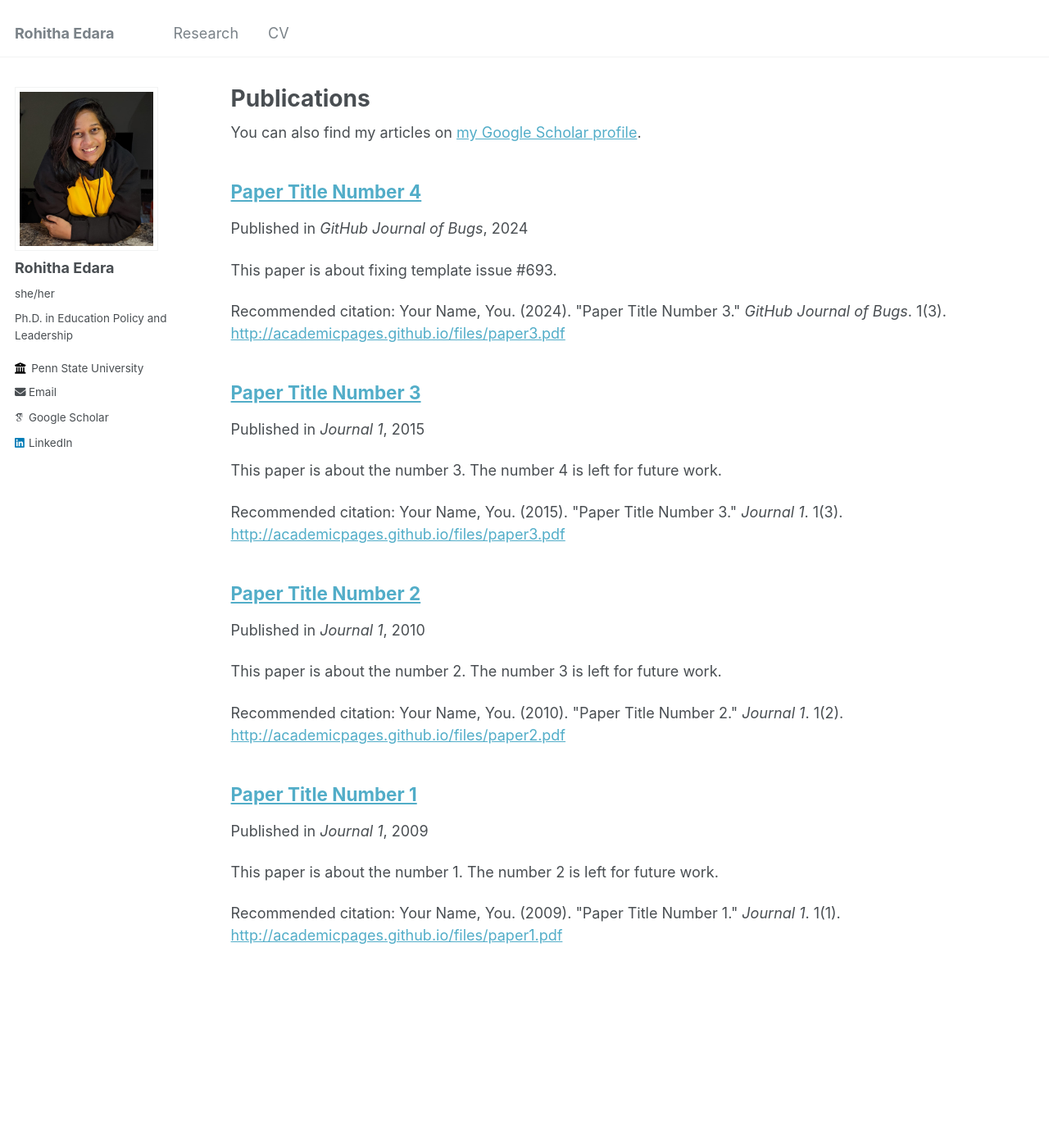
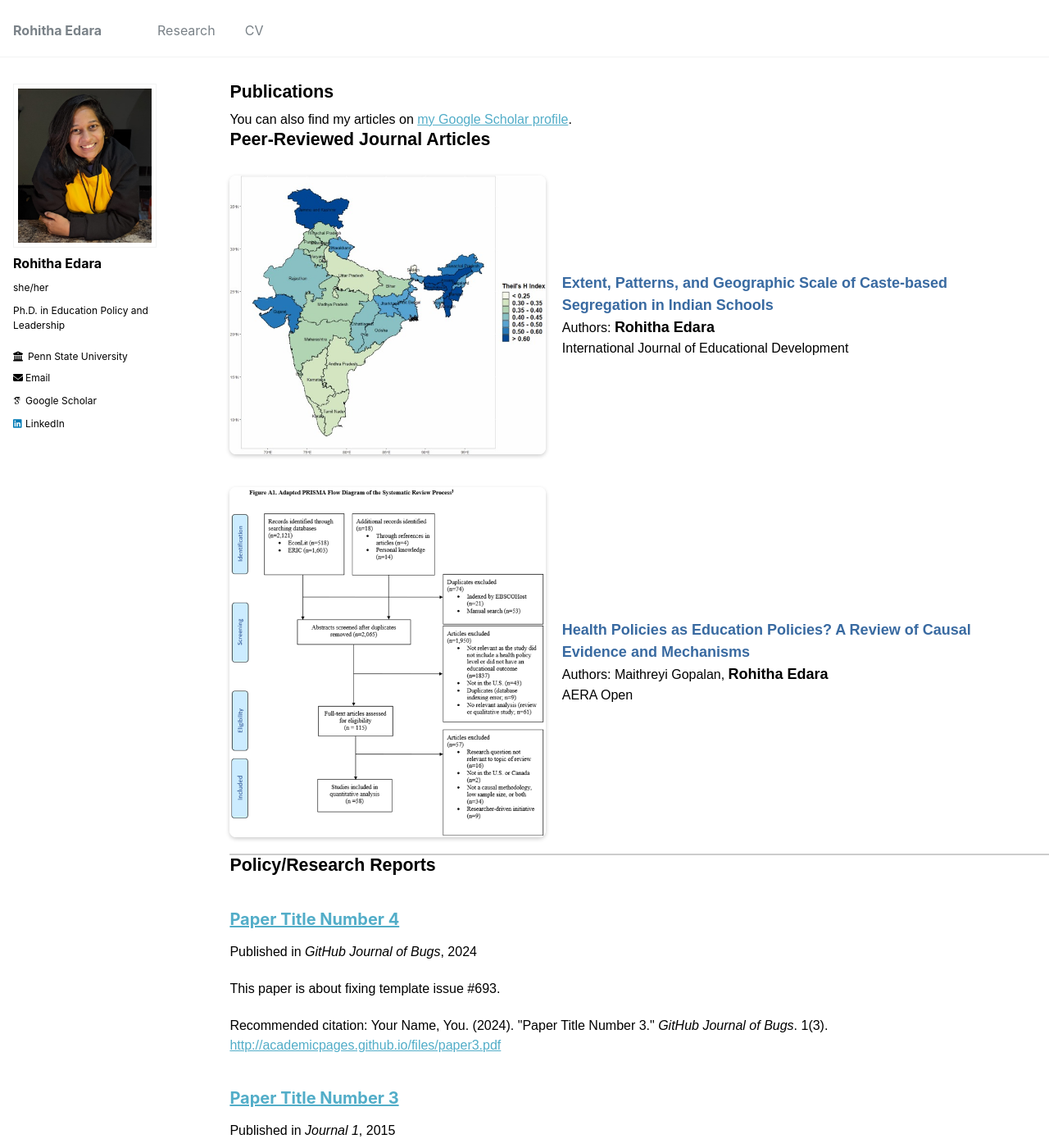
Before and after one commit to rohitha-edara/rohitha-edara.github.io, a Jekyll site: the page built from _pages/publications.md, in a window 1280 px wide and 1400 px high. Shown: the whole window at 82% size. Built offline with Jekyll 4.4.1, drawn with Linux system fonts in a browser that asks for light colours; some web fonts are replaced.

Commit message:
Update publications.md

```diff
--- a/_pages/publications.md
+++ b/_pages/publications.md
@@ -6,7 +6,117 @@ author_profile: true
 ---
 
 {% if site.author.googlescholar %}
-  <div class="wordwrap">You can also find my articles on <a href="{{site.author.googlescholar}}">my Google Scholar profile</a>.</div>
+  <div class="wordwrap">You can also find my articles on <a href="[{{site.author.googlescholar}}](https://scholar.google.com/citations?user=tnZI-hYAAAAJ&hl=en&oi=ao)">my Google Scholar profile</a>.</div>
+
+<html lang="en">
+<head>
+<meta charset="UTF-8">
+<meta name="viewport" content="width=device-width, initial-scale=1.0">
+<title>Publications</title>
+
+  <style>
+   body {
+  	font-family: 'Questrial', sans-serif;
+  	color: #000000;
+  	font-size: 12.0pt;
+	}
+
+    .container {
+    display: flex;
+    margin-bottom: 20px; /* Add margin between containers */
+  }
+
+  .content {
+    max-width: 1000px; /* Adjust the maximum width as needed */
+    display: flex;
+    align-items: center; /* Center align items vertically */
+    margin-top: 20px; /* Add space between each item */
+  }
+
+  .image {
+    flex: 2; /* Make the image container flexible */
+    margin-right: 20px; /* Add space between image and text */
+    text-align: center; /* Center align image */
+    order: -1; /* Set the order of the image container to be first */
+  }
+
+    .image img {
+    max-width: 100%;
+    height: auto; /* Maintain aspect ratio */
+    border-radius: 8px; /* Add border radius for rounded corners */
+    box-shadow: 0px 2px 5px rgba(0, 0, 0, 0.2); /* Add box shadow for image */
+  }
+
+  .text {
+    flex: 3; /* Make the text container wider */
+  }
+
+  .text strong {
+    font-size: 18px; /* Increase font size for strong text */
+  }
+
+  .text p {
+    font-size: 16px; /* Increase font size for paragraph text */
+    line-height: 1.5; /* Adjust line height for better readability */
+    margin-top: 5px; /* Add margin at the top of paragraphs */
+  }
+
+  .text a {
+    color: #396AA1; /* Change link color */
+    text-decoration: none; /* Remove default underline */
+    font-weight: bold; /* Make links bold */
+    margin-right: 10px; /* Add margin between links */
+  }
+
+  hr {
+    border: none;
+    border-top: 2px solid #ccc; /* Change horizontal line color */
+    margin: 20px 0; /* Add margin for spacing */
+  }
+
+	h1 {
+  	color: #000000;
+  	font-family: 'Questrial', sans-serif;
+  	font-size: 16.0pt;
+	}
+</style>
+</head>
+
+<h1>Peer-Reviewed Journal Articles</h1>
+<div class="container">
+  <div class="content">
+    <!-- Image container -->
+    <div class="image">
+      <img src="/images/India-Seg.jpg" alt="Image Description">
+    </div>
+    <!-- Text container -->
+    <div class="text">
+      <strong><a href="https://www.sciencedirect.com/science/article/abs/pii/S0738059325001452">Extent, Patterns, and Geographic Scale of Caste-based Segregation in Indian Schools</a></strong><br>
+      Authors: <strong>Rohitha Edara</strong><br>
+      International Journal of Educational Development
+    </div>
+  </div>
+</div>
+<div class="container">
+  <div class="content">
+    <!-- Image container -->
+    <div class="image">
+      <img src="/images/prisma.png" alt="Image Description">
+    </div>
+    <!-- Text container -->
+    <div class="text">
+      <strong><a href="https://journals.sagepub.com/doi/full/10.1177/23328584231177616">Health Policies as Education Policies? A Review of Causal Evidence and Mechanisms</a></strong><br>
+      Authors: Maithreyi Gopalan, <strong>Rohitha Edara</strong><br>
+      AERA Open
+    </div>
+  </div>
+</div>
+
+<hr style="width:1000px; margin: auto;" /> <!-- Horizontal line between segments -->
+
+
+<h1>Policy/Research Reports</h1>
+
 {% endif %}
 
 {% include base_path %}
```
